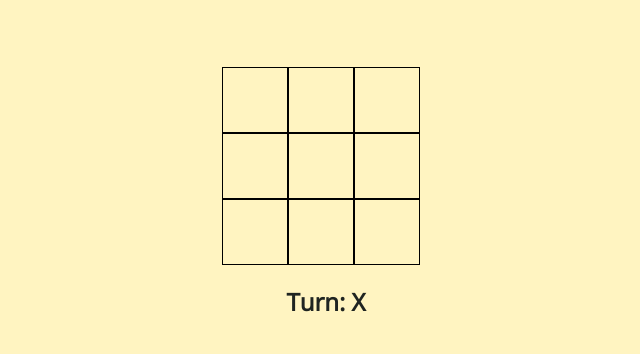
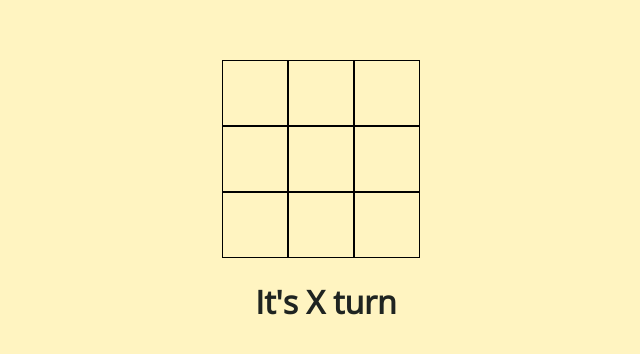
Before and after one commit to j-burgos/t3, a React (Create React App) app: page /play in a window 1280 px wide. Shown: the part 198-552 px from the top of the page, without its empty margins (314-954 px from the left). Built offline with nearby package versions, Linux system fonts and the light colour scheme.

Commit message:
Option to rematch

```diff
--- a/src/components/App.jsx
+++ b/src/components/App.jsx
@@ -2,22 +2,25 @@ import React, { Component } from 'react'
 
 import {
   BrowserRouter as Router,
-  Route
+  Route,
+  Redirect,
+  Switch
 } from 'react-router-dom'
 
 import Home from './home/Home'
 import Board from './board/Board'
-import Outcome from './outcome/Outcome'
 
 class App extends Component {
   render () {
     return (
       <Router>
-        <div>
+        <Switch>
           <Route exact path='/' component={Home} />
-          <Route path='/play' component={Board} />
-          <Route path='/outcome' component={Outcome} />
-        </div>
+          <Route path='/play' render={() => <Board size={3} />} />
+          <Route path='/replay'>
+            <Redirect to='/play' />
+          </Route>
+        </Switch>
       </Router>
     )
   }
--- a/src/components/board/Board.jsx
+++ b/src/components/board/Board.jsx
@@ -1,5 +1,6 @@
 import React, { Component } from 'react'
 import Square from '../square/Square'
+import { Link } from 'react-router-dom'
 
 import '../App.css'
 import './Board.css'
@@ -7,6 +8,7 @@ import './Board.css'
 const free = 0
 const player1 = 1
 const player2 = -1
+const draw = 'draw'
 
 const initBoard = size => Array(size).fill(0).map(e => Array(size).fill(0))
 
@@ -33,17 +35,23 @@ const isLineWon = (size, lineScore, p1, p2) => {
 }
 
 export default class Board extends Component {
-  constructor () {
-    super()
+  constructor (props) {
+    super(props)
+    const size = props.size
     this.state = {
-      board: initBoard(3),
-      rowScores: Array(3).fill(0),
-      columnScores: Array(3).fill(0),
+      board: initBoard(size),
+      rowScores: Array(size).fill(0),
+      columnScores: Array(props.size).fill(0),
       forwardDiagonal: 0,
       backwardDiagonal: 0,
       currentPlayer: player1,
+      outcome: undefined,
       winner: undefined
     }
+  }
+
+  componentDidMount () {
+
   }
 
   updateScores (x, y) {
@@ -67,15 +75,22 @@ export default class Board extends Component {
     const diagFWinner = isLineWon(size, newForwardDiagonal, player1, player2)
     const diagBWinner = isLineWon(size, newBackwardDiagonal, player1, player2)
 
+    const remainingSquares = board.reduce((acc, r) => {
+      return acc + r.filter(c => c === free).length
+    }, 0)
+
     const winner = rowWinner
       .concat(colWinner)
       .concat([diagFWinner])
       .concat([diagBWinner])
       .reduce((acc, i) => i || acc)
 
+    const outcome = remainingSquares === 0 && winner === undefined ? draw : winner
+
     return {
       rowScores,
       columnScores,
+      outcome,
       winner,
       forwardDiagonal: newForwardDiagonal,
       backwardDiagonal: newBackwardDiagonal
@@ -90,8 +105,8 @@ export default class Board extends Component {
   }
 
   makeMove (x, y) {
-    const { winner } = this.state
-    if (winner !== undefined) return
+    const { outcome } = this.state
+    if (outcome !== undefined) return
 
     const { board, currentPlayer } = this.state
     const squareValue = board[y][x]
@@ -108,10 +123,13 @@ export default class Board extends Component {
   }
 
   render () {
-    const winner = <h1>Winner: {this.state.winner === player1 ? 'X' : 'O'}</h1>
-    const turn = (
-      <h2>Turn: {this.state.currentPlayer === player1 ? 'X' : 'O'}</h2>
-    )
+    const { outcome, winner, currentPlayer } = this.state
+    const turnComp = outcome === undefined && <h1>It's {currentPlayer === player1 ? 'X' : 'O'} turn</h1>
+    const winnerComp = winner && <h1>Winner: {winner === player1 ? 'X' : 'O'}</h1>
+    const drawComp = outcome && <h1>It's a draw!</h1>
+    const outcomeComp = outcome && outcome === draw ? drawComp : winnerComp
+    const replayButton = <Link replace className='button' to='/replay'>Replay</Link>
+    const replay = outcome && replayButton
     return (
       <div className='screen'>
         <div className='board-container'>
@@ -129,8 +147,9 @@ export default class Board extends Component {
             })
           )}
         </div>
-        {this.state.winner === undefined && turn}
-        {this.state.winner !== undefined && winner}
+        { turnComp }
+        { outcomeComp}
+        { replay }
       </div>
     )
   }
--- a/src/components/outcome/Outcome.jsx
+++ /dev/null
@@ -1,11 +0,0 @@
-import React, { Component } from 'react'
-
-export default class Outcome extends Component {
-  render () {
-    return (
-      <div class='screen'>
-        <h1 class='main-title'>Outcome</h1>
-      </div>
-    )
-  }
-}
```
